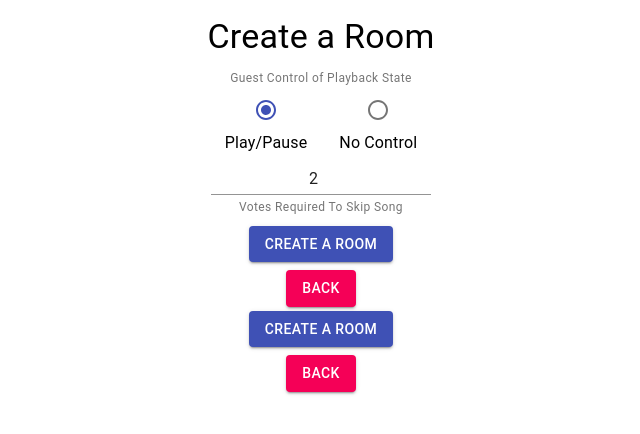
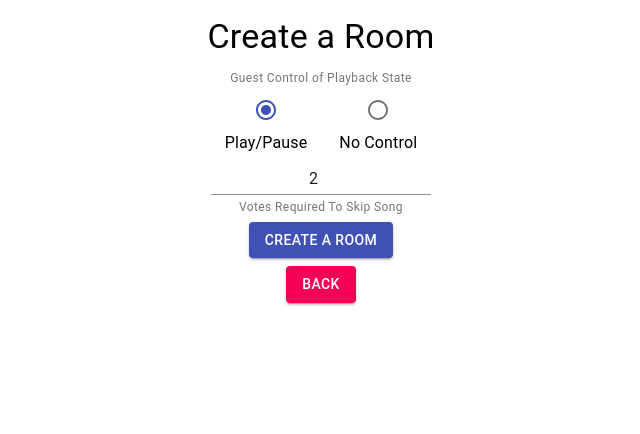
Before and after one commit to MichelAtieno/Music_Controller, a React app in the folder frontend/: page /create in a window 1280 px wide. Shown: the top 434 px of the page, without its empty margins (319-959 px from the left). Built offline with nearby package versions, Linux system fonts and the light colour scheme; no server answers; the HTML template or start-up script is replaced by a standard one.

Commit message:
Edited Create Room Page

```diff
--- a/frontend/src/components/CreateRoomPage.js
+++ b/frontend/src/components/CreateRoomPage.js
@@ -10,8 +10,7 @@ import Radio from "@material-ui/core/Radio";
 import RadioGroup from "@material-ui/core/RadioGroup";
 import FormControlLabel from "@material-ui/core/FormControlLabel";
 import { Collapse } from "@material-ui/core";
-import Alert from "@material-ui/lab/Alert"
-
+import Alert from "@material-ui/lab/Alert";
 
 export default class CreateRoomPage extends Component {
   static defaultProps = {
@@ -20,7 +19,6 @@ export default class CreateRoomPage extends Component {
     update: false,
     roomCode: null,
     updateCallback: () => {},
-
   };
 
   constructor(props) {
@@ -29,7 +27,7 @@ export default class CreateRoomPage extends Component {
       guestCanPause: this.props.guestCanPause,
       votesToSkip: this.props.votesToSkip,
       errorMsg: "",
-      successMsg: ""
+      successMsg: "",
     };
 
     this.handleRoomButtonPressed = this.handleRoomButtonPressed.bind(this);
@@ -61,7 +59,7 @@ export default class CreateRoomPage extends Component {
     };
     fetch("/api/create-room", requestOptions)
       .then((response) => response.json())
-      .then((data) =>this.props.history.push("/room/" + data.code) );
+      .then((data) => this.props.history.push("/room/" + data.code));
   }
 
   handleUpdateButtonPressed() {
@@ -71,23 +69,21 @@ export default class CreateRoomPage extends Component {
       body: JSON.stringify({
         votes_to_skip: this.state.votesToSkip,
         guest_can_pause: this.state.guestCanPause,
-        code: this.props.roomCode
+        code: this.props.roomCode,
       }),
     };
-    fetch("/api/update-room", requestOptions)
-      .then((response) => {
+    fetch("/api/update-room", requestOptions).then((response) => {
       if (response.ok) {
         this.setState({
-            successMsg : "Room updated successfully!"
+          successMsg: "Room updated successfully!",
         });
       } else {
         this.setState({
-            errorMsg : "Error updating room!..."
+          errorMsg: "Error updating room...",
         });
       }
       this.props.updateCallback();
     });
-
   }
 
   renderCreateButtons() {
@@ -190,8 +186,8 @@ export default class CreateRoomPage extends Component {
             <TextField
               required={true}
               type="number"
+              onChange={this.handleVotesChange}
               defaultValue={this.state.votesToSkip}
-              onChange={this.handleVotesChange}
               inputProps={{
                 min: 1,
                 style: { textAlign: "center" },
@@ -202,21 +198,9 @@ export default class CreateRoomPage extends Component {
             </FormHelperText>
           </FormControl>
         </Grid>
-        <Grid item xs={12} align="center">
-          <Button
-            color="primary"
-            variant="contained"
-            onClick={this.handleRoomButtonPressed}
-          >
-            Create A Room
-          </Button>
-        </Grid>
-        <Grid item xs={12} align="center">
-          <Button color="secondary" variant="contained" to="/" component={Link}>
-            Back
-          </Button>
-        </Grid>
-        {this.props.update ? this.renderUpdateButtons() : this.renderCreateButtons()}
+        {this.props.update
+          ? this.renderUpdateButtons()
+          : this.renderCreateButtons()}
       </Grid>
     );
   }
```
Also changed, not shown: frontend/static/frontend/main.js. Lines whose indentation alone changed are shown as unchanged.
